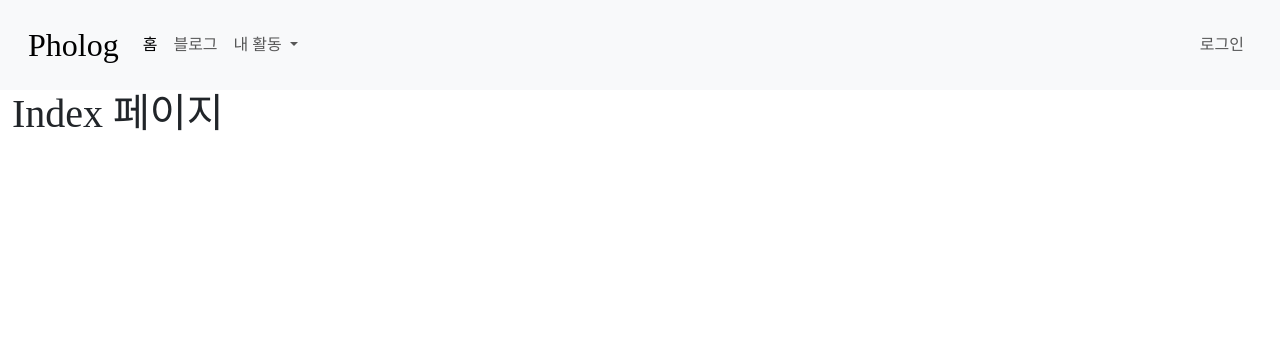
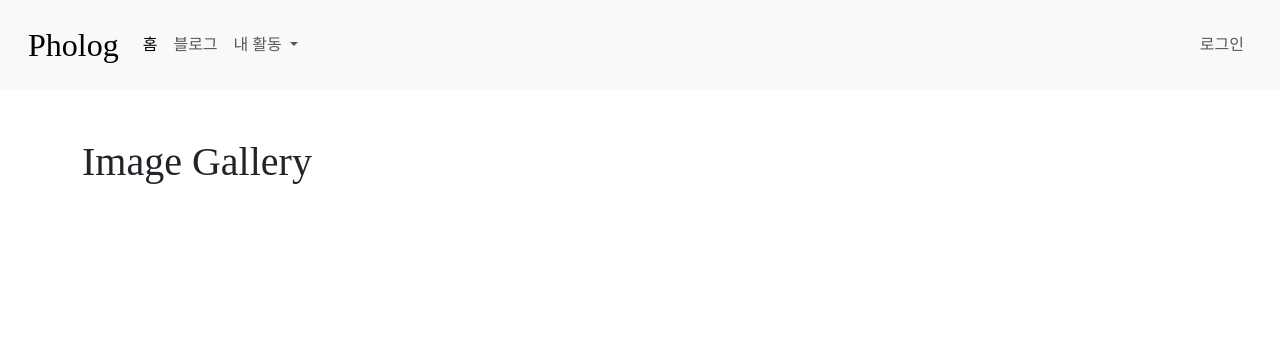
Before and after one commit to jiminkyung/Pholog, a Django app: page / in a window 1280 px wide. Shown: the top 350 px of the page. Run offline with Django 5.2, Linux system fonts and the light colour scheme; parts of the project's set-up code (start-up, migrations or seed data) failed here and were passed over; some libraries are stand-ins or nearby versions; some web fonts are replaced.

Commit message:
이미지 없는 게시글 예외처리

```diff
--- a/templates/main/index.html
+++ b/templates/main/index.html
@@ -1,5 +1,29 @@
 {% extends "base.html" %}
 
 {% block content %}
-<h1>Index 페이지</h1>
+<div class="container py-5">
+    <h1 class="mb-4">Image Gallery</h1>
+    <div class="row row-cols-1 row-cols-sm-2 row-cols-md-3 g-4">
+        {% for post in posts %}
+            {% for image in post.images.all %}
+                <div class="col">
+                    <div class="card h-100">
+                        {% if image.image %}
+                        <img src="{{ image.image.url }}" class="card-img-top" alt="{{ post.title }}">
+                        {% else %}
+                        <img src='https://cdn.pixabay.com/photo/2015/06/19/21/24/avenue-815297_1280.jpg'>
+                        {% endif %}
+                        <div class="card-body">
+                            <h5 class="card-title">{{ post.title }}</h5>
+                            <p class="card-text">{{ post.content|truncatewords:20 }}</p>
+                        </div>
+                        <div class="card-footer">
+                            <small class="text-muted">Posted on {{ post.created_at|date:"Y-m-d" }}</small>
+                        </div>
+                    </div>
+                </div>
+            {% endfor %}
+        {% endfor %}
+    </div>
+</div>
 {% endblock  %}
```
